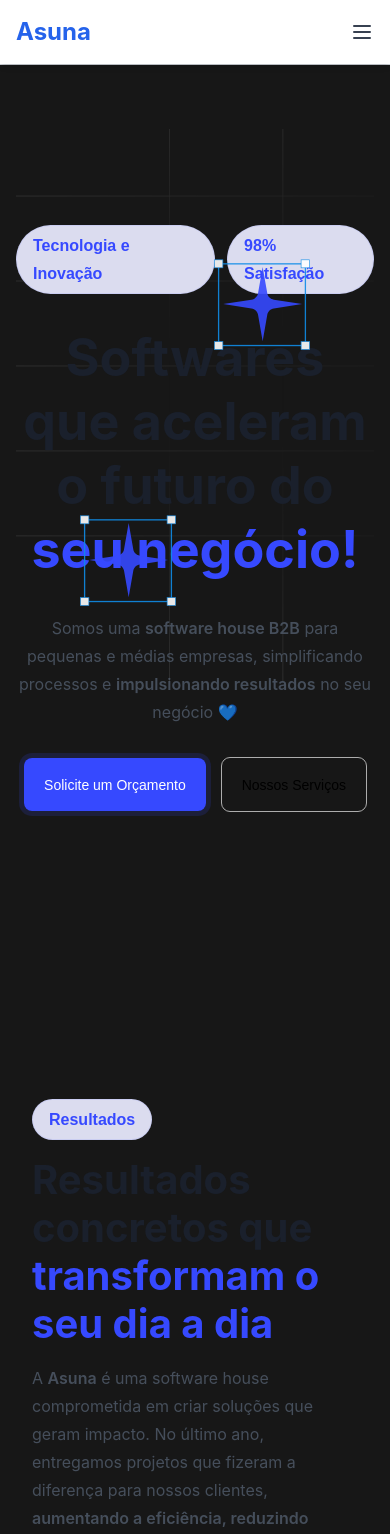
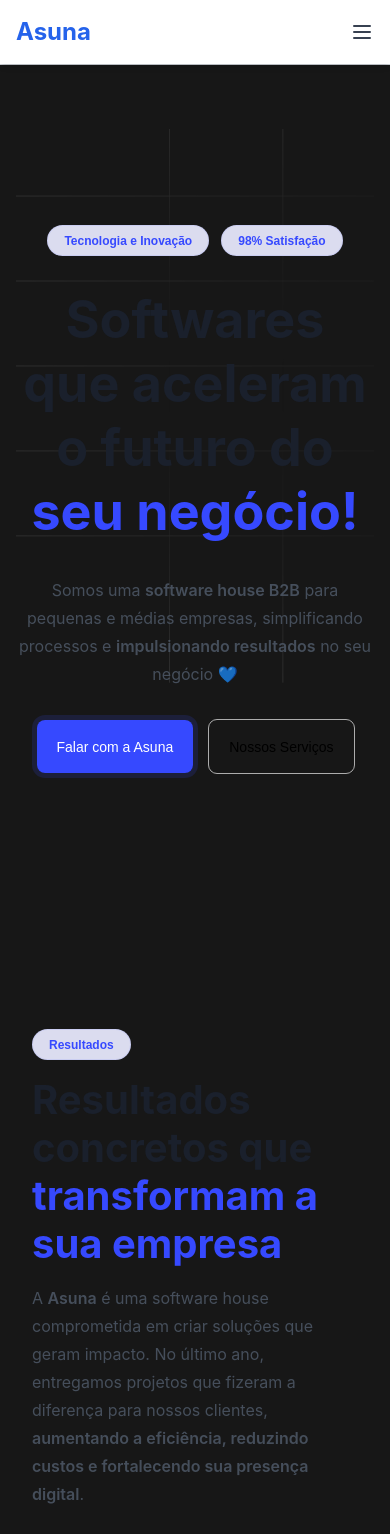
Before and after one commit to asuna-company/asuna-website, a Next.js app: page / in a window 390 px wide. Shown: the top 1534 px of the page. Built offline with nearby package versions, Linux system fonts and the light colour scheme.

Commit message:
feat: adjust star images to mobile version

```diff
--- a/src/app/components/badges/TextBadge.tsx
+++ b/src/app/components/badges/TextBadge.tsx
@@ -5,7 +5,7 @@ interface TextBadgeProps {
 export default function TextBadge({ title }: TextBadgeProps) {
   return (
     <span
-      className="px-4 text-primary-500 text-p1 font-poppins font-semibold rounded-full border-[0.5px] border-primary-50"
+      className="px-4 text-primary-500 text-[12px] font-poppins font-semibold rounded-full border-[0.5px] border-primary-50 sm:text-[16px]"
       style={{ backgroundColor: '#dbdcef', paddingTop: '5.5px', paddingBottom: '5.5px' }}>
       {title}
     </span>
--- a/src/app/components/buttons/PrimaryButton.tsx
+++ b/src/app/components/buttons/PrimaryButton.tsx
@@ -1,10 +1,13 @@
+import { isMobile } from "@/app/core/constants/mediaQueryConstants";
+
 interface PrimaryButtonProps {
     title: string;
+    mobileTitle?: string;
     onClick: () => void;
     paddingY?: string;
 }
 
-export default function PrimaryButton({ title, onClick, paddingY = '12.5px' }: PrimaryButtonProps) {
+export default function PrimaryButton({ title, mobileTitle = title, onClick, paddingY = '12.5px' }: PrimaryButtonProps) {
     return (
         <button
             className="
@@ -30,7 +33,7 @@ export default function PrimaryButton({ title, onClick, paddingY = '12.5px' }: P
             style={{ paddingTop: paddingY, paddingBottom: paddingY }}
             onClick={onClick}
         >
-            {title}
+            {isMobile() ? mobileTitle : title}
         </button>
     );
 }
--- a/src/app/components/navbar/Navbar.tsx
+++ b/src/app/components/navbar/Navbar.tsx
@@ -1,14 +1,12 @@
-import useMediaQuery from '@/app/hooks/useMediaQuery';
 import MobileNavbar from './internals/MobileNavbar';
 import DesktopNavbar from './internals/DesktopNavbar';
+import { isMobile } from '@/app/core/constants/mediaQueryConstants';
 
 
 const Navbar = () => {
-  const isMobile = useMediaQuery('(max-width: 768px)');
-
   return (
     <div className='border-b border-gray-300 sticky top-0 z-20'>
-      {isMobile ? <MobileNavbar /> : <DesktopNavbar />}
+      {isMobile() ? <MobileNavbar /> : <DesktopNavbar />}
     </div>
   )
 
--- a/src/app/components/navbar/internals/DesktopNavbar.tsx
+++ b/src/app/components/navbar/internals/DesktopNavbar.tsx
@@ -8,7 +8,7 @@ const getLinkClasses = () => {
 
 export default function DesktopNavbar() {
   return (
-    <nav className="bg-[var(--foreground)]">
+    <nav className="bg-[var(--foreground)]  max-w-[1320px] mx-auto">
       <div className="container mx-auto px-4 py-4 flex items-center justify-between">
         <div className="text-2xl font-bold text-blue-600">
           <Link href="#about" className="text-gray-700 hover:text-blue-600 font-inter flex items-center">
@@ -18,7 +18,7 @@ export default function DesktopNavbar() {
         <ul className="flex space-x-6 items-center">
           <li><Link href="#home" className={getLinkClasses()}>Home</Link></li>
           <li><Link href="#services" className={getLinkClasses()}>Nossos Serviços</Link></li>
-          <li><Link href="#about" className={getLinkClasses()}>Sobre a Asuna</Link></li>
+          <li className='pr-6'><Link href="#about" className={getLinkClasses()}>Sobre a Asuna</Link></li>
           <PrimaryButton title='Entre em Contato' onClick={() => alert('Button clicked!')} paddingY="10px" />
         </ul>
       </div>
--- /dev/null
+++ b/src/app/core/constants/mediaQueryConstants.ts
@@ -0,0 +1,3 @@
+import useMediaQuery from "@/app/hooks/useMediaQuery";
+
+export const isMobile = () => useMediaQuery('(max-width: 768px)')
--- a/src/app/layout.tsx
+++ b/src/app/layout.tsx
@@ -1,7 +1,7 @@
 import { AppRouterProvider } from "./AppRouter";
 import "./globals.css";
 
-import { metadata } from "./configs/metadata";
+import { metadata } from "./core/configs/metadata";
 
 export { metadata };
 
--- a/src/app/page.tsx
+++ b/src/app/page.tsx
@@ -11,7 +11,7 @@ export default function Home() {
     <div className="min-h-screen flex flex-col">
       <Navbar />
 
-      <main className="flex flex-col w-full max-w-[1340px] mx-auto px-4 space-y-16">
+      <main className="flex flex-col w-full max-w-[1320px] mx-auto px-4 space-y-16">
         <Stars />
         <PrimarySection />
         <SecondarySection />
@@ -22,7 +22,7 @@ export default function Home() {
 
 function Stars() {
   return (
-    <div className="relative">
+    <div className="relative hidden md:block">
       <Image
         src="/svg/figma-4-stars.svg"
         alt="Star"
@@ -47,7 +47,7 @@ function Stars() {
 function PrimarySection() {
   return (
     <section
-      className="flex flex-col items-center justify-center w-full pb-56 pt-24 bg-cover bg-no-repeat bg-center"
+      className="flex flex-col items-center justify-center w-full pb-48 pt-24 bg-cover bg-no-repeat bg-center"
       style={getBackgroundStyle()}
     >
       <div className="flex space-x-3 mb-4">
@@ -65,7 +65,7 @@ function PrimarySection() {
       </p>
 
       <div className="flex space-x-4 mt-8">
-        <PrimaryButton title="Solicite um Orçamento" onClick={() => alert('Button clicked!')} />
+        <PrimaryButton title="Solicite um Orçamento" mobileTitle="Falar com a Asuna" onClick={() => alert('Button clicked!')} />
         <SecondaryButton title="Nossos Serviços" onClick={() => alert('Button clicked!')} />
       </div>
     </section>
@@ -79,13 +79,18 @@ function SecondarySection() {
       <div className="flex flex-col items-start max-w-[700px]">
         <TextBadge title="Resultados" />
         <h2 className="text-h1 font-heading font-bold text-neutral-200 text-start mt-4">
-          Resultados concretos que <span className="text-primary-500">transformam o seu dia a dia</span>
+          Resultados concretos que <span className="text-primary-500">transformam a sua empresa</span>
         </h2>
         <p className="text-p1 text-gray-600 text-start mt-4 max-w-[550px] opacity-90">
           A <span className="font-semibold">Asuna</span> é uma software house comprometida em criar soluções que geram impacto.
           No último ano, entregamos projetos que fizeram a diferença para nossos clientes,
           <span className="font-semibold"> aumentando a eficiência, reduzindo custos e fortalecendo sua presença digital</span>.
         </p>
+        <div className='pt-8'>
+          <PrimaryButton title="Solicitar Orçamento" onClick={() => alert('Button clicked!')} />
+        </div>
+
+
       </div>
 
       <div className="flex justify-center md:justify-end mt-8 md:mt-0 md:ml-8">
--- a/tailwind.config.ts
+++ b/tailwind.config.ts
@@ -35,7 +35,8 @@ export default {
       },
       screens: {
         'medium': '1480px',
-        'medium-small': '1000px'
+        'medium-small': '1000px',
+        'xs': '440px',
       },
 
     },
```
Also changed, not shown: src/app/core/configs/metadata.ts (renamed from src/app/configs/metadata.ts).
